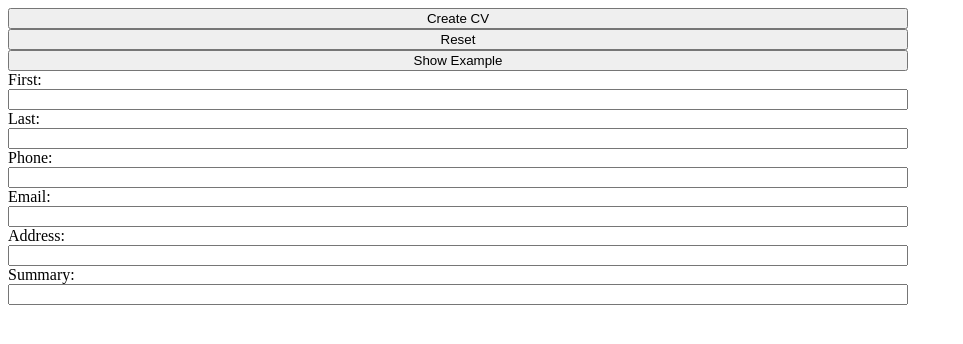
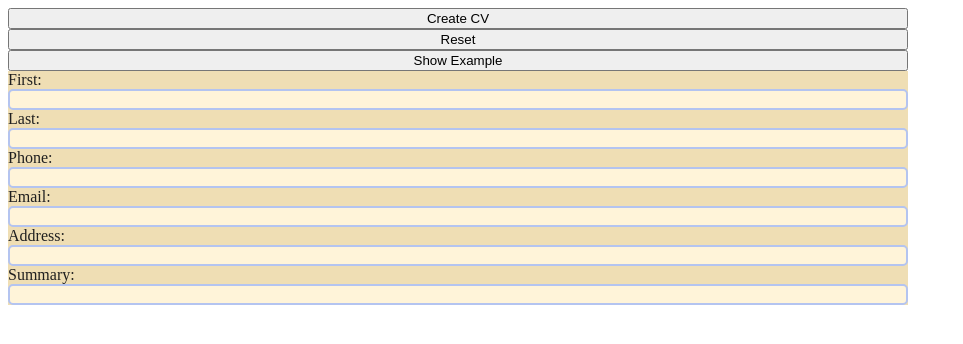
Before and after one commit to xincryptedx/cv-creator, a React (Vite) app: page / in a window 1280 px wide. Shown: the top 344 px of the page, without its empty margins (0-963 px from the left). Built offline with nearby package versions, Linux system fonts and the light colour scheme.

Commit message:
Implement colors for basic info

```diff
--- a/src/style/CvForm.module.css
+++ b/src/style/CvForm.module.css
@@ -15,4 +15,13 @@
 
 .basicInfoSection {
   display: grid;
+
+  color: var(--font_1);
+  background-color: var(--background_2);
 }
+
+.basicInfoSection input {
+  background-color: var(--background_1);
+  border: 2px solid var(--primary_1);
+  border-radius: 5px;
+}
```
